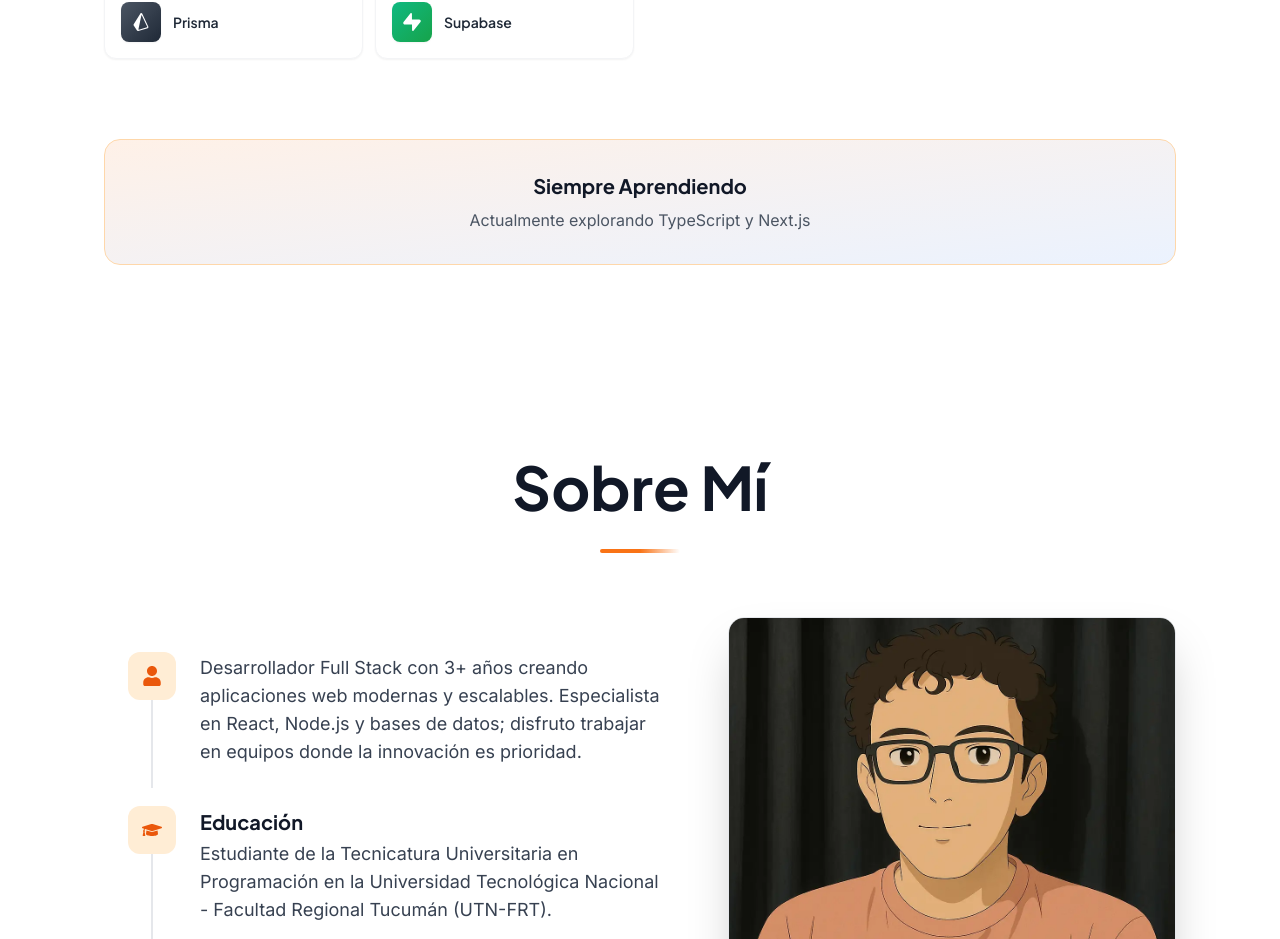
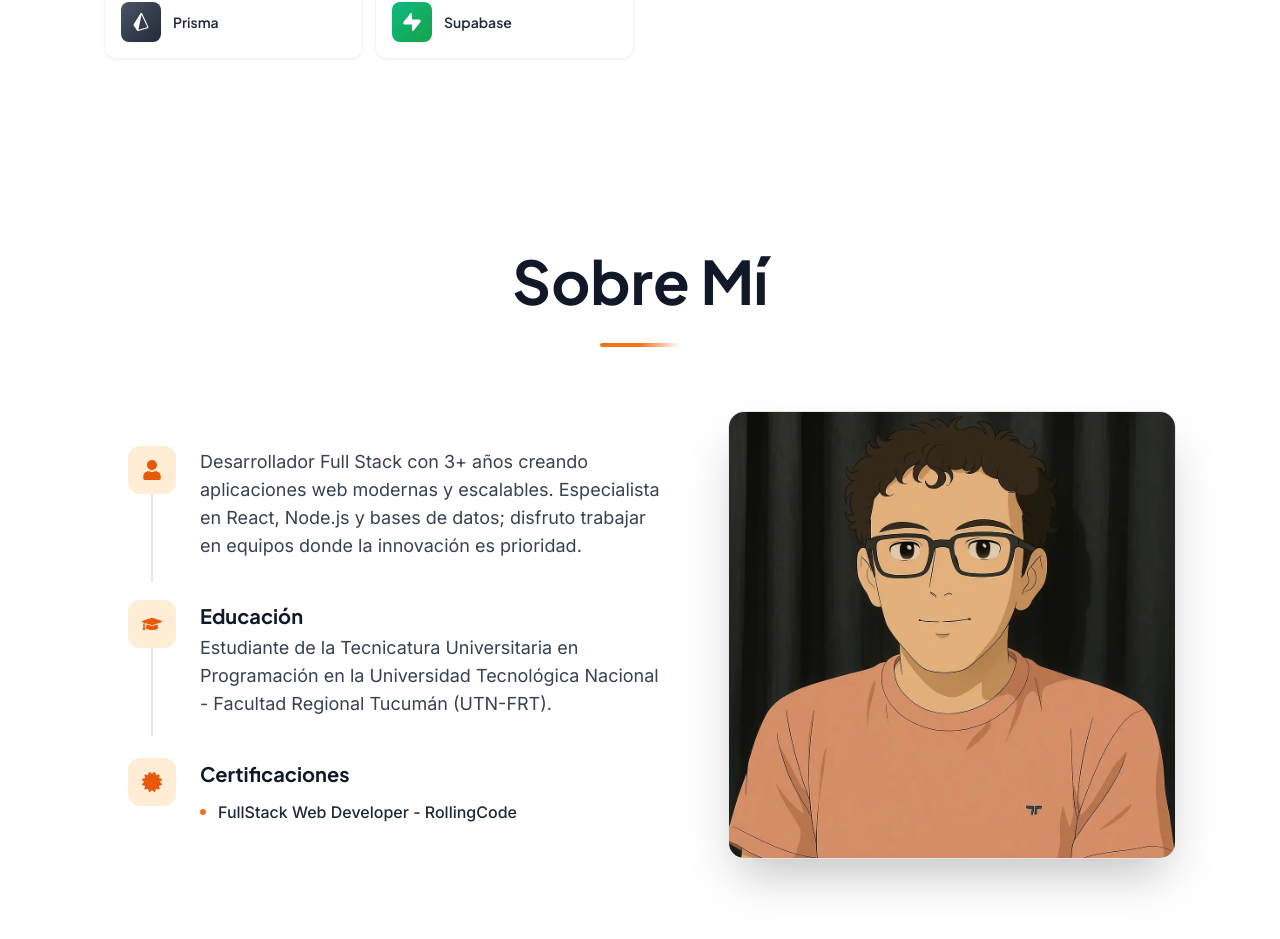
Before and after one commit to NiicoVarelaa/Portfolio-Nicolas-Varela, a React (Vite) app: page / in a window 1280 px wide. Shown: the part 2788-3727 px from the top of the page. Built offline with nearby package versions, Linux system fonts and the light colour scheme; no server answers.

Commit message:
remove Always Learning banner from Skills section

```diff
--- a/src/components/sections/skills/Skills.jsx
+++ b/src/components/sections/skills/Skills.jsx
@@ -8,7 +8,6 @@ import { skillData } from "@data/skills.js";
 import SkillCard from "./SkillCard.jsx";
 import CategoryHeader from "./CategoryHeader.jsx";
 import SectionHeader from "./SectionHeader.jsx";
-import LearningBanner from "./LearningBanner.jsx";
 
 const languages = { es, en };
 
@@ -66,11 +65,6 @@ const Skills = () => {
             </motion.div>
           ))}
         </div>
-
-        <LearningBanner
-          title={t.alwaysLearning}
-          description={t.currentlyExploring}
-        />
       </div>
     </section>
   );
```
